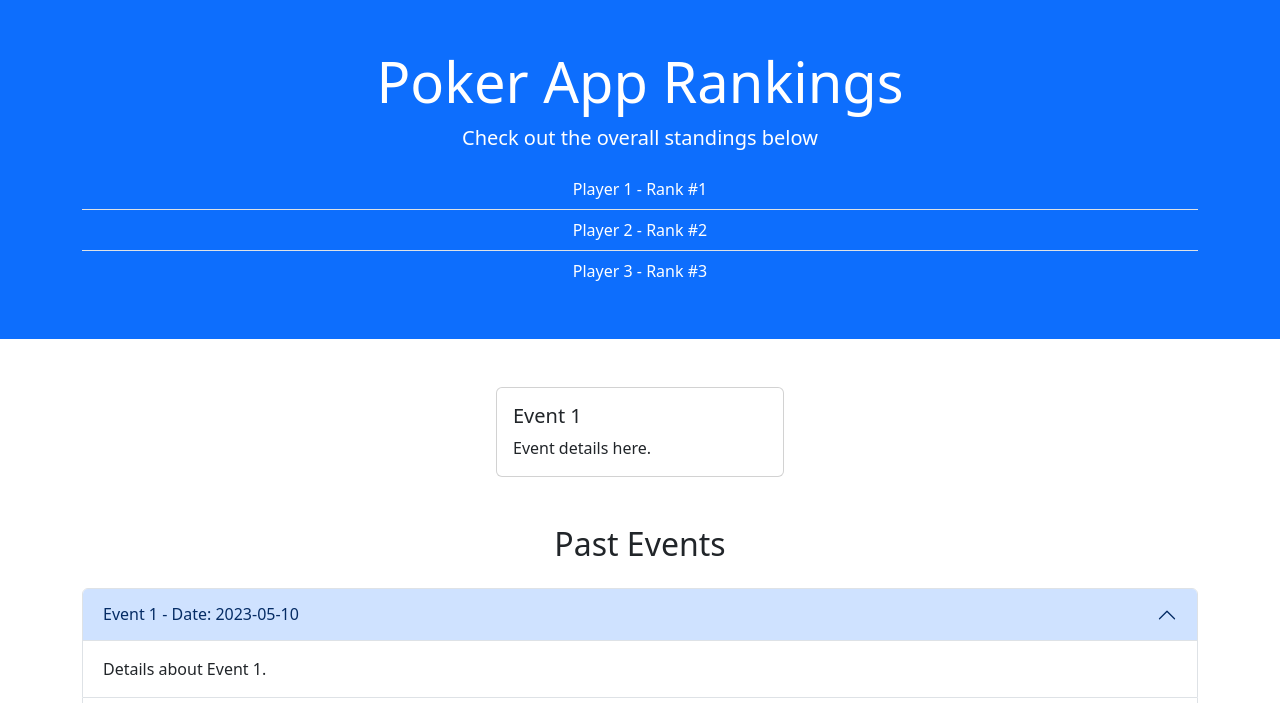
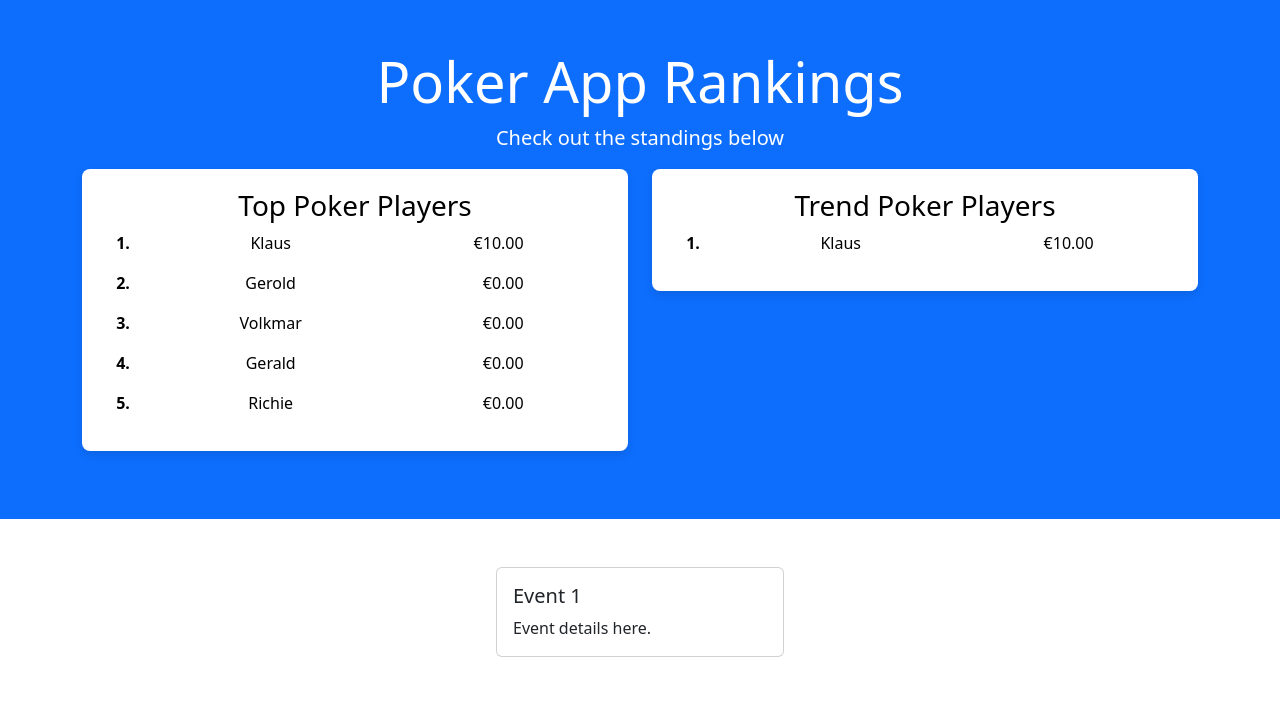
Before and after one commit to ixacin26/Poker_Events, a Django app: page / in a window 1280 px wide. Shown: the part 56-759 px from the top of the page. Run offline with Django 5.2, Linux system fonts and the light colour scheme; data comes from the database, SQL or seed files in the repository; both versions use the stored data as it was after the commit.

Commit message:
implemented show ranking on landing page

```diff
--- a/poker_events/poker_data/forms.py
+++ b/poker_events/poker_data/forms.py
@@ -1,2 +1,2 @@
 #TODO Player delete while creating new event - disable
-#TODO Event only to choose when activ
+#TODO Event only to choose when active
--- a/poker_events/poker_data/models.py
+++ b/poker_events/poker_data/models.py
@@ -1,20 +1,26 @@
 from django.db import models
 from django.core.exceptions import ValidationError
+from django.db.models import Sum
 
 class Player(models.Model):
     name = models.CharField(max_length=100)
-    founding_member = models.BooleanField(default=False)  # formerly "Gründungsmitglied"
-    first_participation = models.DateField(blank=True, null=True)  # formerly "Erste Teilnahme"
-    total_earnings = models.DecimalField(max_digits=10, decimal_places=2, default=0)  # formerly "gesamtgewinn"
+    founding_member = models.BooleanField(default=False)
+    first_participation = models.DateField(blank=True, null=True)
+    total_earnings = models.DecimalField(max_digits=10, decimal_places=2, default=0)
+
+    def update_total_earnings(self):
+        # Update total_earnings based on all related EventParticipation instances
+        self.total_earnings = self.event_participations.aggregate(total=Sum('earnings'))['total'] or 0
+        self.save()
 
     def __str__(self):
         return self.name
 
 class Event(models.Model):
     host_location = models.CharField(max_length=100, blank=True, null=True)  # formerly "gastgeber_ort"
-    participants = models.ManyToManyField(Player, through='EventParticipation', related_name='participations')  # formerly "teilnehmer"
+    participants = models.ManyToManyField(Player, through='EventParticipation', related_name='events')  # formerly "teilnehmer"
     pot = models.DecimalField(max_digits=10, decimal_places=2)
-    date = models.DateField()  # formerly "datum"
+    date = models.DateField()  # formerly "datum" #TODO change format to dd.mm.yyyy
     active = models.BooleanField(default=True)  # formerly "active"
     asop = models.BooleanField(default=False)  # formerly "asop"
     host_player = models.ForeignKey(Player, on_delete=models.SET_NULL, blank=True, null=True, related_name='hosted_events')  # formerly "gastgeber_spieler"
@@ -33,9 +39,14 @@ class Event(models.Model):
 
 
 class EventParticipation(models.Model):
-    player = models.ForeignKey(Player, on_delete=models.CASCADE)  # formerly "spieler"
-    event = models.ForeignKey(Event, on_delete=models.CASCADE)  # formerly "event"
-    earnings = models.DecimalField(max_digits=10, decimal_places=2, default=0)  # formerly "eventgewinn"
+    player = models.ForeignKey(Player, on_delete=models.CASCADE, related_name='event_participations')
+    event = models.ForeignKey(Event, on_delete=models.CASCADE)
+    earnings = models.DecimalField(max_digits=10, decimal_places=2, default=0)
+
+    def save(self, *args, **kwargs):
+        super().save(*args, **kwargs)
+        # Update the player's total earnings whenever an EventParticipation is saved
+        self.player.update_total_earnings()
 
     def __str__(self):
         return f"{self.player.name} in {self.event.date}"
--- a/poker_events/poker_events/settings.py
+++ b/poker_events/poker_events/settings.py
@@ -37,7 +37,7 @@ INSTALLED_APPS = [
     'django.contrib.sessions',
     'django.contrib.messages',
     'django.contrib.staticfiles',
-    'poker_data',
+    'poker_data', #Add poker_data to the installed apps
 ]
 
 MIDDLEWARE = [
--- a/poker_events/poker_events/views.py
+++ b/poker_events/poker_events/views.py
@@ -1,5 +1,24 @@
+# views.py
 from django.shortcuts import render
+from django.db.models import Sum
+from poker_data.models import Player, Event
 
-# Create your views here.
 def home(request):
-    return render(request, 'home.html')
+    # Fetch and sort players by total earnings for the "Top Poker Players Ranking"
+    top_players = Player.objects.all().order_by('-total_earnings')
+
+    # Fetch the last 3 events by date
+    recent_events = Event.objects.order_by('-date')[:3]
+
+    # Fetch players and their total earnings for only the last 3 events for the "Trend Poker Players Ranking"
+    trend_players = (
+        Player.objects.filter(event_participations__event__in=recent_events)
+        .annotate(total_trend_earnings=Sum('event_participations__earnings'))
+        .order_by('-total_trend_earnings')
+    )
+
+    # Render the home page with both player lists
+    return render(request, 'home.html', {
+        'top_players': top_players,
+        'trend_players': trend_players,
+    })
--- a/poker_events/templates/home.html
+++ b/poker_events/templates/home.html
@@ -5,10 +5,19 @@
     <meta name="viewport" content="width=device-width, initial-scale=1.0" />
     <title>Poker App</title>
     <link href="https://cdn.jsdelivr.net/npm/bootstrap@5.3.0/dist/css/bootstrap.min.css" rel="stylesheet" />
+    <style>
+      .ranking-card {
+        box-shadow: 0 4px 8px rgba(0, 0, 0, 0.1);
+        border-radius: 8px;
+        padding: 20px;
+        background-color: #fff; /* Ensure cards have a white background */
+        margin-bottom: 20px; /* Add space between cards */
+      }
+    </style>
   </head>
   <body>
     <!-- Navbar -->
-    <nav class="navbar navbar-expand-lg navbar-dark bg-dark">
+    <nav class="navbar navbar-expand-lg navbar-dark bg-dark sticky-top">
       <div class="container-fluid">
         <a class="navbar-brand" href="#">Poker App</a>
         <button class="navbar-toggler" type="button" data-bs-toggle="collapse" data-bs-target="#navbarNav" aria-controls="navbarNav" aria-expanded="false" aria-label="Toggle navigation"><span class="navbar-toggler-icon"></span></button>
@@ -29,13 +38,46 @@
     <section class="bg-primary text-white text-center py-5">
       <div class="container">
         <h1 class="display-4">Poker App Rankings</h1>
-        <p class="lead">Check out the overall standings below</p>
-        <!-- Rankings List Placeholder -->
-        <ul class="list-group list-group-flush bg-primary">
-          <li class="list-group-item bg-primary text-white">Player 1 - Rank #1</li>
-          <li class="list-group-item bg-primary text-white">Player 2 - Rank #2</li>
-          <li class="list-group-item bg-primary text-white">Player 3 - Rank #3</li>
-        </ul>
+        <p class="lead">Check out the standings below</p>
+
+        <!-- Two-column layout for both rankings -->
+        <div class="row text-black">
+          <!-- First column for Top Poker Players Ranking -->
+          <div class="col-md-6">
+            <div class="ranking-card">
+              <h3>Top Poker Players</h3>
+              <ol class="list-unstyled">
+                {% for player in top_players %}
+                  <li class="d-flex justify-content-start align-items-center mb-3">
+                    <div class="rank col-1">
+                      <strong>{{ forloop.counter }}.</strong>
+                    </div>
+                    <div class="player-name col-6">{{ player.name }}</div>
+                    <div class="earnings col-3 text-end">€{{ player.total_earnings|floatformat:2 }}</div>
+                  </li>
+                {% endfor %}
+              </ol>
+            </div>
+          </div>
+
+          <!-- Second column for Trend Poker Players Ranking -->
+          <div class="col-md-6">
+            <div class="ranking-card">
+              <h3>Trend Poker Players</h3>
+              <ol class="list-unstyled">
+                {% for player in trend_players %}
+                  <li class="d-flex justify-content-start align-items-center mb-3">
+                    <div class="rank col-1">
+                      <strong>{{ forloop.counter }}.</strong>
+                    </div>
+                    <div class="player-name col-6">{{ player.name }}</div>
+                    <div class="earnings col-3 text-end">€{{ player.total_earnings|floatformat:2 }}</div>
+                  </li>
+                {% endfor %}
+              </ol>
+            </div>
+          </div>
+        </div>
       </div>
     </section>
 
```
Also changed, not shown: poker_events/db.sqlite3.
